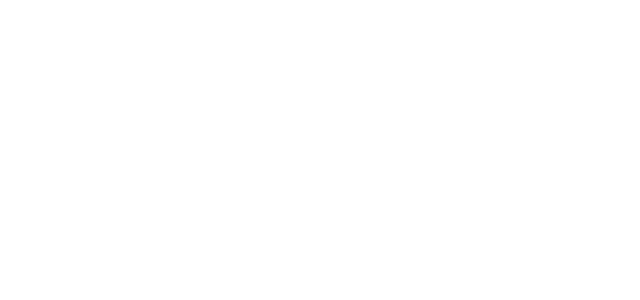
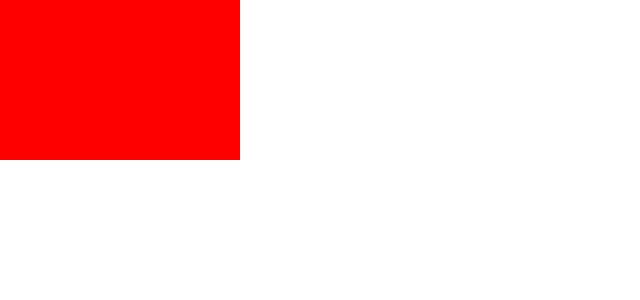
Before and after one commit to TheJSGirl/react-footprints, a React (Create React App) app in the folder box-maker/: page / in a window 1280 px wide. Shown: the top 300 px of the page, without its empty margins (0-640 px from the left). Built offline with nearby package versions, Linux system fonts and the light colour scheme.

Commit message:
created Box component

```diff
--- a/box-maker/src/App.js
+++ b/box-maker/src/App.js
@@ -1,10 +1,11 @@
 import React from 'react';
-import logo from './logo.svg';
 import './App.css';
+import Box from './Box';
 
 function App() {
   return (
     <div className="App">
+      <Box/>
     </div>
   );
 }
--- /dev/null
+++ b/box-maker/src/Box.jsx
@@ -0,0 +1,22 @@
+import React, {Component} from 'react'
+
+class Box extends Component {
+    static defaultProps = {
+        height: 10,
+        width: 15,
+        color: 'red'
+    }
+    render() {
+        return(
+            <div style={{
+                height:`${this.props.height}em`,
+                width: `${this.props.width}em`,
+                background: this.props.color
+            }}>
+
+            </div>
+        )
+    }
+}
+
+export default Box;
```
